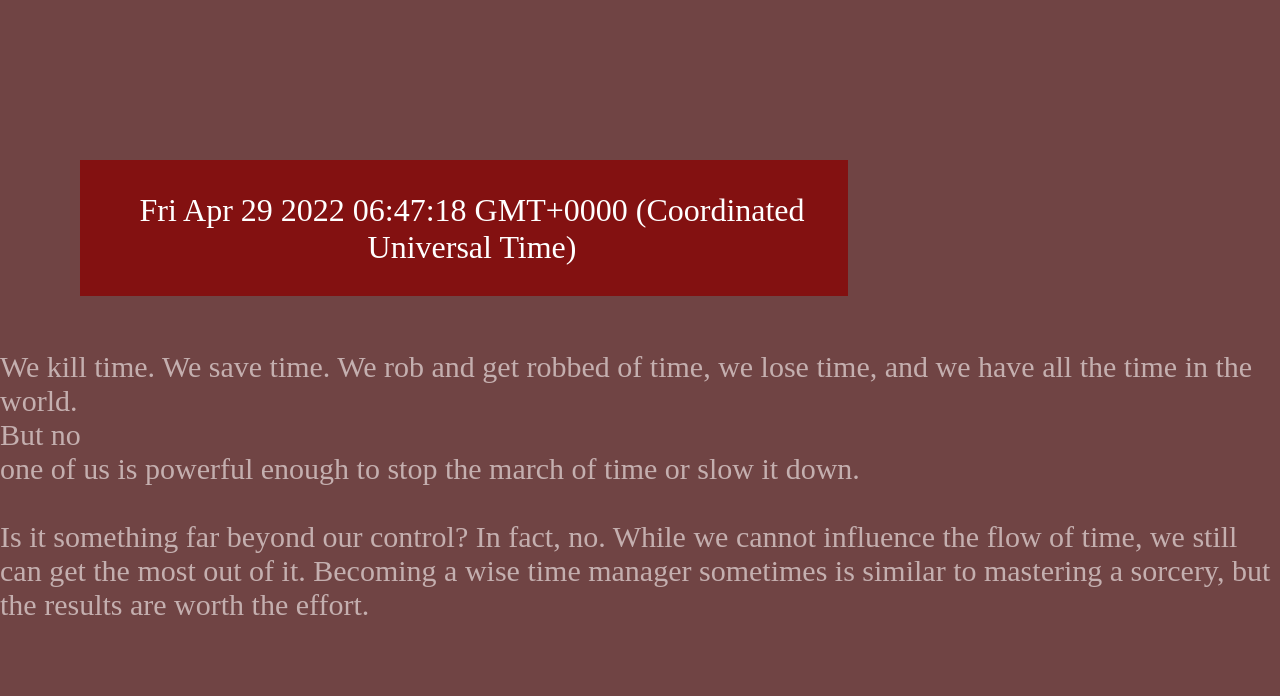
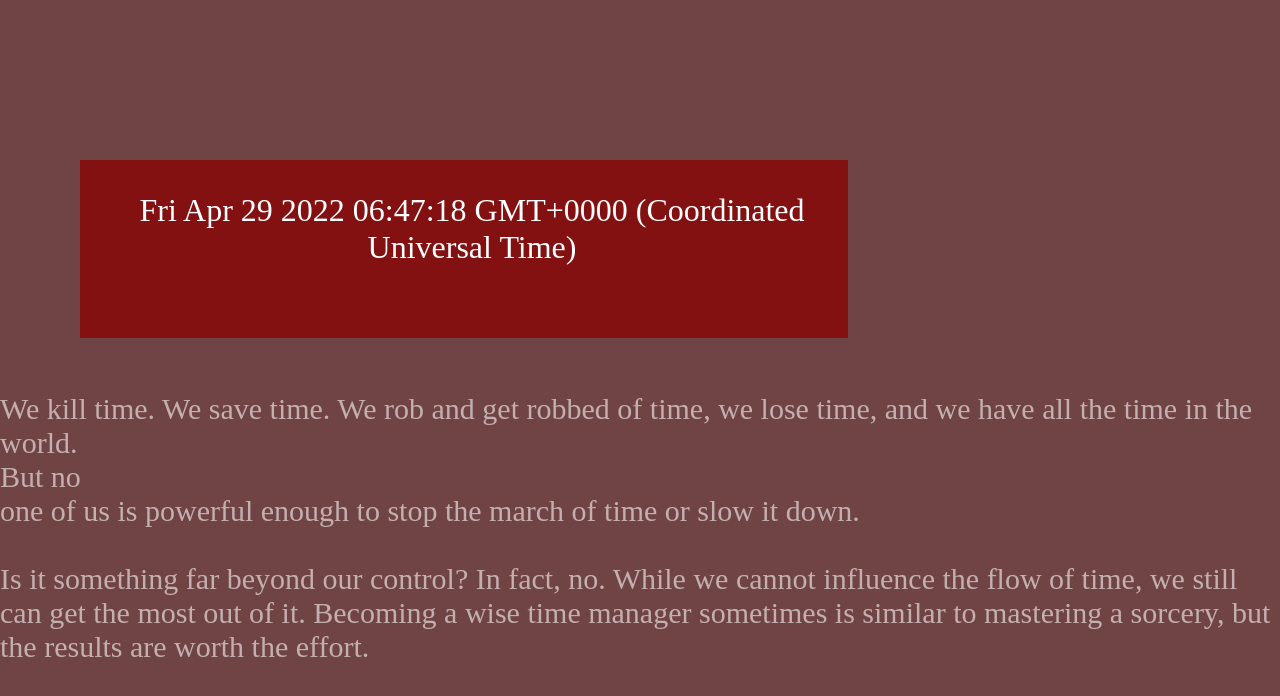
Before and after one commit to Shivendraojha/Date, a plain HTML site: page index.html in a window 1280 px wide. Drawn offline with Linux system fonts and the light colour scheme.

Commit message:
Update index.html

```diff
--- a/index.html
+++ b/index.html
@@ -25,7 +25,7 @@
             margin-top: 20vh;
             background-color: rgb(131, 17, 17);
             width: 60vw;
-            height: 17vh;
+/*             height: 17vh; */
             display: inline-block;
             /* border-radius: 50%; */
         }
```
